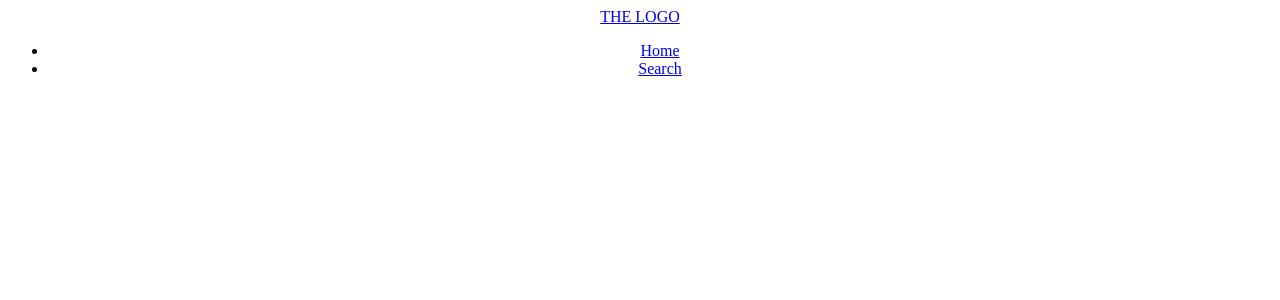
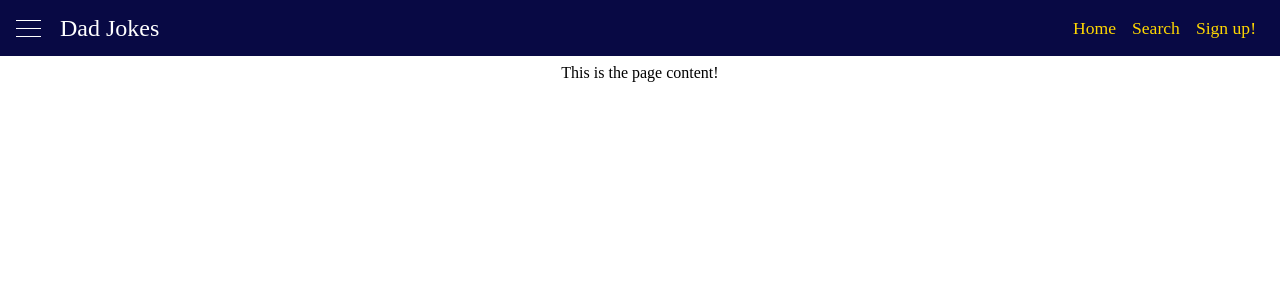
Before and after one commit to team-dad-jokes/dad-jokesFrontend, a React (Create React App) app in the folder dad-jokes-app/: page / in a window 1280 px wide. Shown: the top 300 px of the page. Built offline with nearby package versions, Linux system fonts and the light colour scheme.

Commit message:
Added toolbar and part of side drawer

```diff
--- a/dad-jokes-app/src/App.js
+++ b/dad-jokes-app/src/App.js
@@ -8,6 +8,9 @@ class App extends Component {
     return (
       <div className="App">
           <Toolbar />
+          <main style={{marginTop: '64px'}}>
+          <p>This is the page content!</p>
+          </main>
        </div>
     )
   }
--- /dev/null
+++ b/dad-jokes-app/src/components/SideDrawer/DrawerToggleButton.css
@@ -0,0 +1,22 @@
+.toggle-button {
+    display: flex;
+    flex-direction: column;
+    justify-content: space-around;
+    height: 24px;
+    width: 36px;
+    background: transparent;
+    border: none;
+    cursor: pointer;
+    padding: 0;
+    box-sizing: border-box;
+}
+
+.toggle-button:focus {
+    outline: none;
+}
+
+.toggle-button_line {
+   width: 25px;
+   height: 1px;
+   background: white;
+}
--- /dev/null
+++ b/dad-jokes-app/src/components/SideDrawer/DrawerToggleButton.js
@@ -0,0 +1,13 @@
+import React from 'react';
+import './DrawerToggleButton.css';
+
+
+const DrawerToggleButton = props => (
+    <button className="toggle-button ">
+        <div className="toggle-button_line"/>
+        <div className="toggle-button_line"/>
+        <div className="toggle-button_line"/>
+    </button>
+);
+
+export default DrawerToggleButton;
--- a/dad-jokes-app/src/components/Toolbar/Toolbar.css
+++ b/dad-jokes-app/src/components/Toolbar/Toolbar.css
@@ -0,0 +1,55 @@
+.toolbar {
+    position: fixed;
+    top: 0;
+    left: 0;
+    width: 100%;
+    background: #080944;
+    height: 56px;
+}
+
+.toolbar_navigation {
+    display: flex;
+    height: 100%;
+    align-items: center;
+    padding: 0 1rem;
+}
+
+.toolbar_logo {
+    margin-left: 0.5rem;
+}
+
+.toolbar_logo a {
+    color: white;
+    text-decoration: none;
+    font-size: 1.5rem;
+    display:flex;
+
+}
+
+.toolbar_navigation-items ul{
+    list-style: none;
+    margin: 0;
+    padding: 0;
+    display: flex;
+
+}
+
+.toolbar_navigation-items li{
+    padding: 0.5rem;
+}
+
+.spacer {
+    flex: 1;
+}
+
+.toolbar_navigation-items a{
+    color: gold;
+    text-decoration: none;
+    font-size: 1.1rem;
+
+}
+
+.toolbar_navigation-items a:hover,
+.toolbar_navigation-items a:active {
+    color: white;
+}
--- a/dad-jokes-app/src/components/Toolbar/Toolbar.js
+++ b/dad-jokes-app/src/components/Toolbar/Toolbar.js
@@ -1,19 +1,26 @@
 import React from 'react';
 import './Toolbar.css';
+import DrawerToggleButton from '../SideDrawer/DrawerToggleButton';
 
-const toolbar = props => (
-    <header>
-        <nav>
-            <div> </div>
-            <div><a href="/">THE LOGO</a> </div>
+
+
+const Toolbar = props => (
+    <header className="toolbar">
+        <nav className="toolbar_navigation">
             <div>
+                <DrawerToggleButton />
+              </div>
+            <div className="toolbar_logo"><a href="/">Dad Jokes</a> </div>
+            <div className="spacer" />
+            <div className="toolbar_navigation-items">
                 <ul>
                     <li><a href="/">Home</a></li>
                     <li><a href="/">Search</a></li>
+                    <li><a href="/">Sign up!</a></li>
                 </ul>
             </div>
         </nav>
     </header>
 )
 
-export default toolbar;
+export default Toolbar;
```
Also changed, not shown: dad-jokes-app/src/components/SideDrawer/SideDrawer.js (added).
